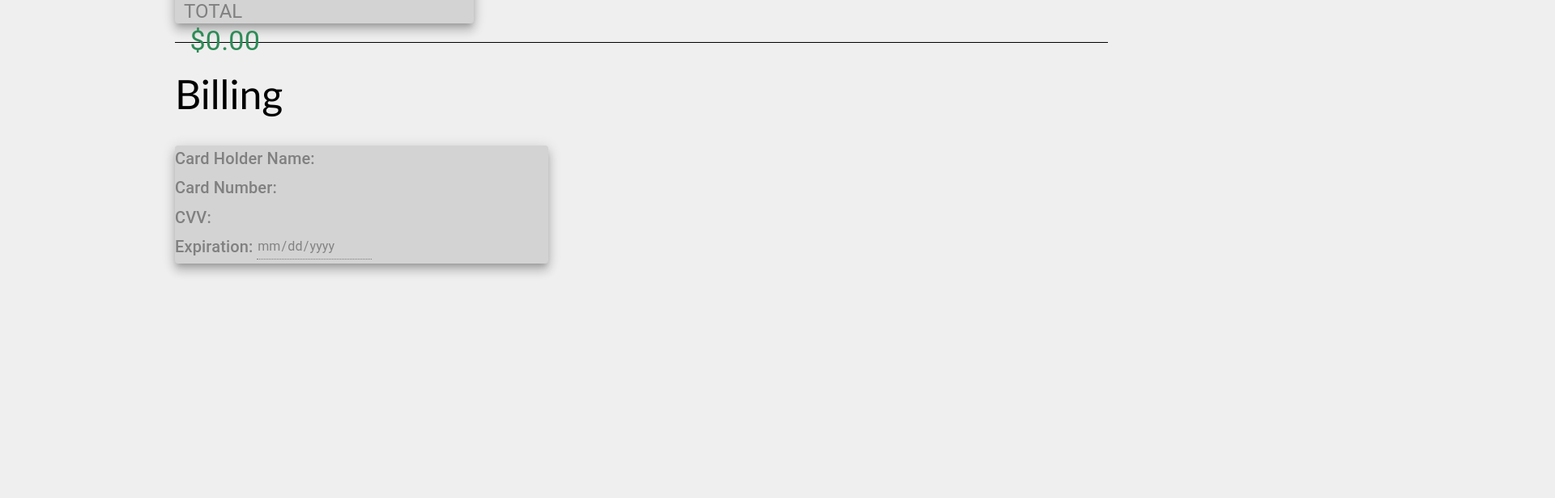
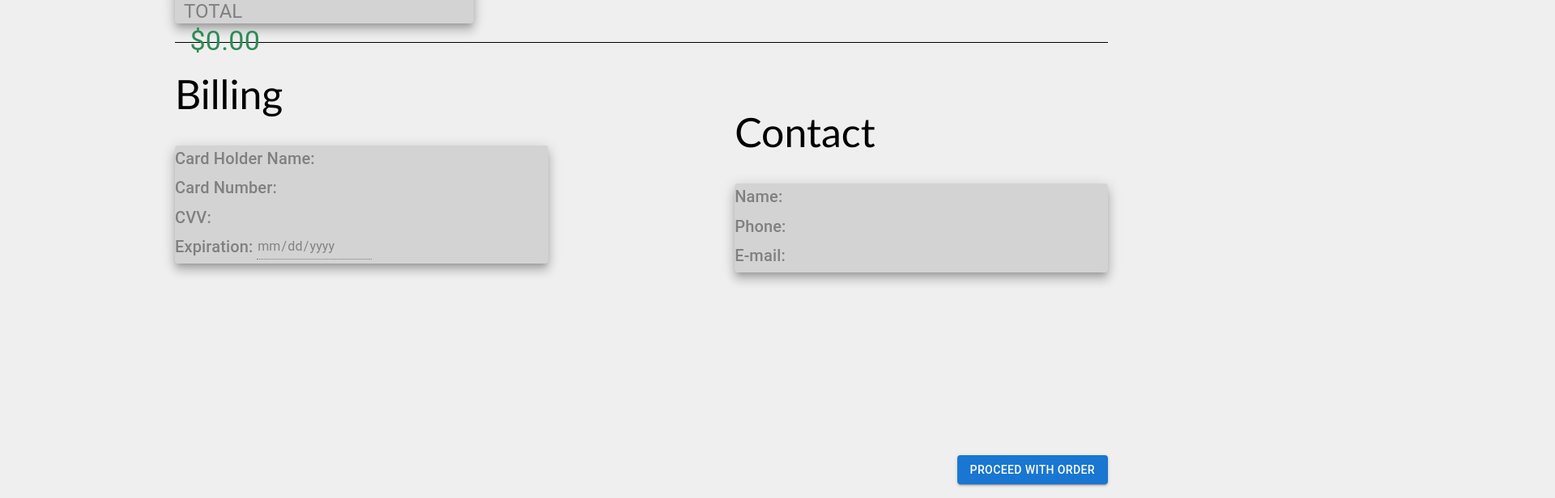
Before and after one commit to nicopasq/emporium, a React (Create React App) app: page /confirmation in a window 1280 px wide. Shown: the part 880-1496 px from the top of the page at 81% size, 1920 px wide, since content can reach past the window. Before the commit the page ends 1321 px from the top, so only its background shows below. Built offline with nearby package versions, Linux system fonts and the light colour scheme.

Commit message:
confirmation page has complete order summary.

```diff
--- a/src/App.css
+++ b/src/App.css
@@ -270,3 +270,8 @@ body {
   width: 100%;
   margin-bottom: 1%;
 }
+.contactSummary{
+  position: relative;
+  left: 60%;
+  bottom: 28.25vh;
+}
--- a/src/features/checkout/Confirmation.js
+++ b/src/features/checkout/Confirmation.js
@@ -1,15 +1,28 @@
-import { Button, Container, Divider, FormControlLabel, Input, InputLabel, MenuItem, Paper, Select, Table, TableBody, TableCell, TableHead, TableRow, TextField, Typography } from "@mui/material";
+import { Alert, Button, Container, Divider, FormControlLabel, Input, InputLabel, MenuItem, Paper, Select, Table, TableBody, TableCell, TableHead, TableRow, TextField, Typography } from "@mui/material";
 import React, { useState } from "react";
-import { useSelector } from "react-redux";
+import { useDispatch, useSelector } from "react-redux";
 import { useNavigate } from "react-router";
+import { setCart } from "../../slices/backendSlice";
 
 export default function Confirmation() {
     const navigate = useNavigate()
+    const dispatch = useDispatch()
     const formData = useSelector(state => state.backend.checkout)
     const [shipping, setShipping] = useState({ type: 'standard:0', add: 0 })
+    const [alert, setAlert] = useState({message:'', display:'none'})
     console.log('confirmation page', formData)
 
     const cart = useSelector(state => state.backend.cart)
+
+    function handleClick(){
+        setAlert({message:'Thank you for your order!', display:true})
+
+        setTimeout(() => {
+            setAlert({message:'', display:'none'})
+            navigate('/shop')
+            dispatch(setCart([]))
+        }, [5000])
+    }
 
     function handleShipping(e) {
         const value = e.target.value
@@ -27,10 +40,18 @@ export default function Confirmation() {
 
     let total = ((totalItemSum * .029) + totalItemSum) + shipping.add
 
-    const num_split = formData.billing.card_number.split('')
+    const cardNum_split = formData.billing.card_number.split('')
 
-    const card_num = num_split.map((num, index) => {
+    const card_num = cardNum_split.map((num, index) => {
         if (index === 3 || index === 7 || index === 11) {
+            return num + ' - '
+        }
+        return num
+    }).join('')
+
+    const phone = formData.user.phone.split('')
+    const phoneNum = phone.map((num, index) => {
+        if (index === 2 || index === 5 ) {
             return num + ' - '
         }
         return num
@@ -38,9 +59,10 @@ export default function Confirmation() {
 
     return (
         <Container sx={{ position: "absolute", left: '15%' }}>
+            <Alert severity="success" sx={{display: alert.display}}>{alert.message}</Alert>
             <h1 style={{ fontSize: '60px', fontWeight: '400' }}>Order Summary</h1>
             <Divider sx={{ bgcolor: 'black' }} />
-                <h1 style={{ fontSize: '40px', fontWeight: '300' }}>Recipient: {formData.address.first} {formData.address.last}</h1>
+            <h1 style={{ fontSize: '40px', fontWeight: '300' }}>Recipient: {formData.address.first} {formData.address.last}</h1>
             <Divider sx={{ bgcolor: 'black' }} />
 
             <div className="shippingSummary" style={{ marginTop: '3%' }}>
@@ -110,8 +132,24 @@ export default function Confirmation() {
                 </Paper>
 
                 <div className="contactSummary">
+                    <h1 style={{ fontSize: '50px', fontWeight: '300' }}>Contact</h1>
 
+                    <Paper elevation={9} sx={{ width: '40%', marginTop: '1%', bgcolor: "lightgrey" }}>
+                        <div className="billingSummaryContext">
+                            <Typography variant="h6" sx={{ color: 'grey', marginRight: '1%' }}>Name:</Typography>
+                            <Typography variant="h5" sx={{ color: 'seaGreen' }}>{formData.user.first} {formData.user.last}</Typography>
+                        </div>
+                        <div className="billingSummaryContext">
+                            <Typography variant="h6" sx={{ color: 'grey', marginRight: '1%' }}>Phone:</Typography>
+                            <Typography variant="h5" sx={{ color: 'seaGreen' }}>{phoneNum}</Typography>
+                        </div>
+                        <div className="billingSummaryContext">
+                            <Typography variant="h6" sx={{ color: 'grey', marginRight: '1%' }}>E-mail:</Typography>
+                            <Typography variant="h5" sx={{ color: 'seaGreen' }}>{formData.user.email}</Typography>
+                        </div>
+                    </Paper>
                 </div>
+            <Button variant="contained" sx={{float:'right'}} onClick={handleClick}>Proceed with order</Button>
             </div>
         </Container>
     )
```
